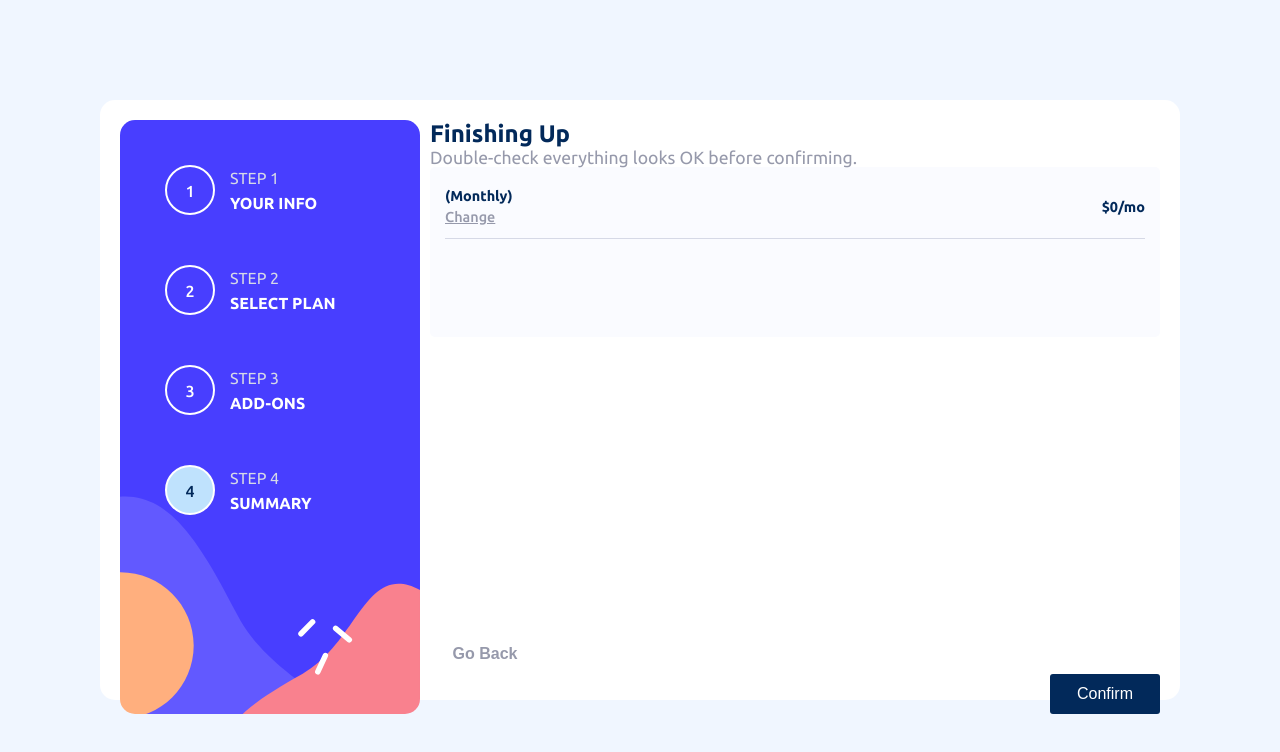
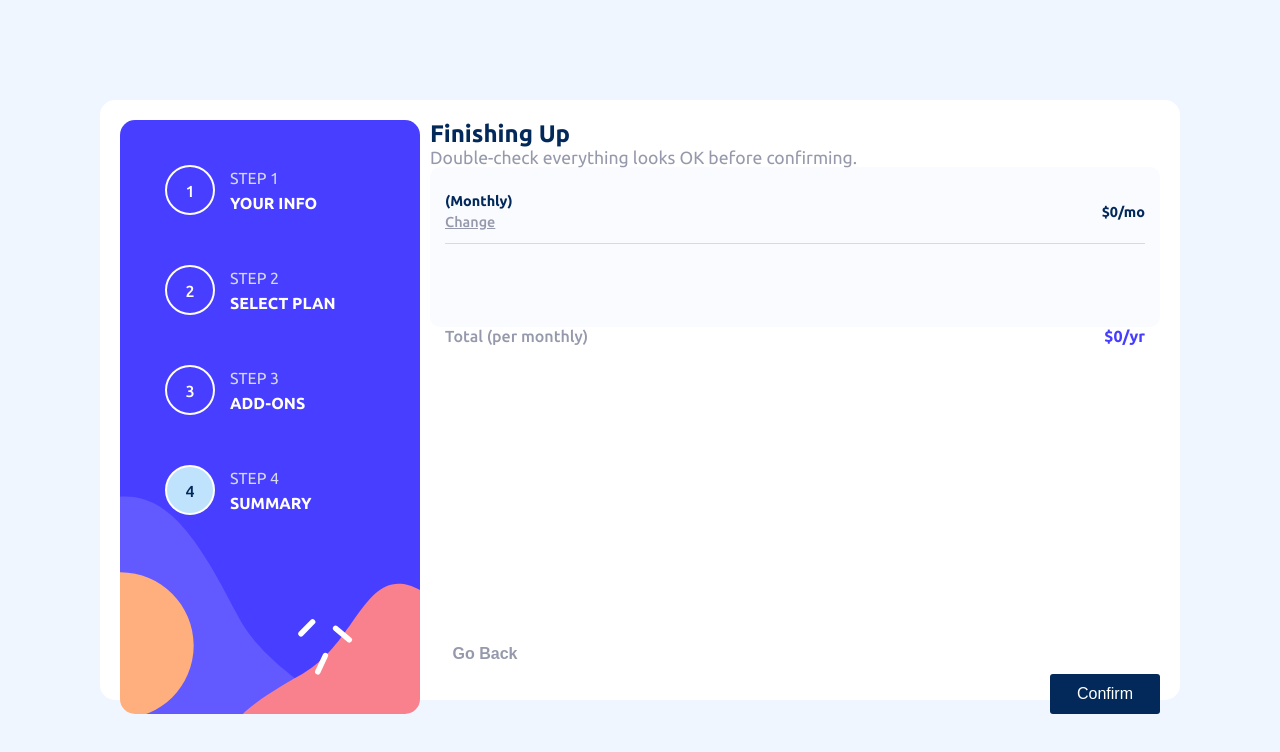
Before and after one commit to ogidog/multi-step-form, a React (Create React App) app: page /step2 in a window 1280 px wide. Shown: the top 752 px of the page. Built offline with nearby package versions, Linux system fonts and the light colour scheme.

Commit message:
Step 4 Done

```diff
--- a/src/entities/add-on-summary-item/ui/add-on-summary-item.tsx
+++ b/src/entities/add-on-summary-item/ui/add-on-summary-item.tsx
@@ -1,19 +1,39 @@
 import * as React from 'react';
-import {AddOnType, PriceType} from "shared/@types";
+import {AddOnType, PaymentType} from "shared/@types";
 import styled from "styled-components";
 
 const StyledContainer = styled.div`
+  display: flex;
+  justify-content: space-between;
+
+  align-self: start;
+  padding: 0px 15px 0px 15px;
 `;
+
+const AddOn = styled.div`
+  font-weight: 500;
+  font-size: var(--font-small);
+  color: var(--cool-gray);
+`;
+
+const Payment = styled.div`
+  font-weight: 700;
+  font-size: var(--font-small);
+  color: var(--marine-blue);
+`
 
 type Props = {
     addOn: AddOnType,
-    price: PriceType,
+    payment: PaymentType,
 };
 
 export const AddOnSummaryItem = (props: Props) => {
+    const {addOn, payment} = props;
+
     return (
-        <div>
-
-        </div>
+        <StyledContainer>
+            <AddOn>{addOn}</AddOn>
+            <Payment>{payment}</Payment>
+        </StyledContainer>
     );
 };
--- a/src/entities/index.ts
+++ b/src/entities/index.ts
@@ -9,6 +9,8 @@ import {PlanOption} from "./plan-option/ui/plan-option";
 import {BillingToggle} from "./billing-toggle/ui/billing-toggle";
 import {AddOnOption} from "./add-on-option/ui/add-on-option";
 import {SummaryPlan} from "./summary-plan/ui/summary-plan";
+import {AddOnSummaryItem} from "./add-on-summary-item/ui/add-on-summary-item";
+import {TotalPayment} from "./total-payment/ui/total-payment";
 
 export {
     StepNumber,
@@ -21,5 +23,7 @@ export {
     PlanOption,
     BillingToggle,
     AddOnOption,
-    SummaryPlan
+    SummaryPlan,
+    AddOnSummaryItem,
+    TotalPayment
 };
--- a/src/entities/summary-plan/ui/summary-plan.tsx
+++ b/src/entities/summary-plan/ui/summary-plan.tsx
@@ -1,9 +1,9 @@
 import * as React from 'react';
 import styled from "styled-components";
 import {useDispatch, useSelector} from "react-redux";
-import {selectBilling, selectPlan, selectPrice} from "../../../shared/slices/step2Slice";
-import {setStep} from "../../../shared/slices/controlSlice";
-import {shortBillingName} from "../../../shared";
+import {selectBilling, selectPlan, selectPlanPrice} from "shared/slices/step2Slice";
+import {setStep} from "shared/slices/controlSlice";
+import {shortBillingName} from "shared";
 
 const StyledContainer = styled.div`
   display: grid;
@@ -52,10 +52,10 @@ const Line = styled.hr`
 export const SummaryPlan = () => {
     const plan = useSelector(selectPlan);
     const dispatch = useDispatch();
-    const price = useSelector(selectPrice);
+    const planPrice = useSelector(selectPlanPrice);
     const billing = useSelector(selectBilling);
 
-    const payment = `$${price}/${shortBillingName(billing)}`
+    const payment = `$${planPrice}/${shortBillingName(billing)}`
     const changeClickHandler = () => {
         dispatch(setStep(2))
     }
--- /dev/null
+++ b/src/entities/total-payment/ui/total-payment.tsx
@@ -0,0 +1,38 @@
+import * as React from 'react';
+import {BillingType, PaymentType} from "shared/@types";
+import styled from "styled-components";
+
+const StyledContainer = styled.div`
+  display: flex;
+  justify-content: space-between;
+
+  padding: 0px 15px 0px 15px;
+`;
+
+const Payment = styled.div`
+  font-weight: 700;
+  font-size: var(--font-normal);
+  color: var(--purplish-blue);
+`;
+
+const Label = styled.div`
+  font-weight: 500;
+  font-size: var(--font-normal);
+  color: var(--cool-gray);
+`;
+
+type Props = {
+    billing: BillingType;
+    totalPayment: PaymentType;
+};
+
+export const TotalPayment = (props: Props) => {
+    const {billing, totalPayment} = props;
+
+    return (
+        <StyledContainer>
+            <Label>Total (per {billing})</Label>
+            <Payment>{totalPayment}</Payment>
+        </StyledContainer>
+    );
+};
--- a/src/shared/slices/step2Slice.ts
+++ b/src/shared/slices/step2Slice.ts
@@ -4,13 +4,13 @@ import {BillingType, PlanType, PriceType} from "../@types";
 
 export interface IStep2State {
     plan: PlanType,
-    price: PriceType,
+    planPrice: PriceType,
     billing: BillingType,
 }
 
 const initialState: IStep2State = {
     plan: "",
-    price: 0,
+    planPrice: 0,
     billing: "Monthly",
 }
 
@@ -23,14 +23,14 @@ const step2Slice = createSlice({
         },
         setData: (state, action: PayloadAction<Omit<IStep2State, "billing">>) => {
             state.plan = action.payload.plan;
-            state.price = action.payload.price;
+            state.planPrice = action.payload.planPrice;
         }
     }
 });
 
 export const selectBilling = (state: RootState) => state.step2.billing;
 export const selectPlan = (state: RootState) => state.step2.plan;
-export const selectPrice = (state: RootState) => state.step2.price;
+export const selectPlanPrice = (state: RootState) => state.step2.planPrice;
 
 export const {setData, changeBilling} = step2Slice.actions;
 export default step2Slice.reducer;
--- a/src/shared/slices/step3Slice.ts
+++ b/src/shared/slices/step3Slice.ts
@@ -4,12 +4,12 @@ import {AddOnType, PriceType} from "../@types";
 
 export interface IStep3State {
     addOns: AddOnType[],
-    prices: PriceType[]
+    addOnPrices: PriceType[]
 }
 
 const initState: IStep3State = {
     addOns: [],
-    prices: []
+    addOnPrices: []
 };
 
 const step3Slice = createSlice({
@@ -18,13 +18,15 @@ const step3Slice = createSlice({
     reducers: {
         setData: (state, action: PayloadAction<IStep3State>) => {
             state.addOns = action.payload.addOns;
-            state.prices = action.payload.prices;
+            state.addOnPrices = action.payload.addOnPrices;
         }
     }
 });
 
 
 export const selectAddOns = (state: RootState) => state.step3.addOns;
+export const selectAddOnPrices = (state: RootState) => state.step3.addOnPrices;
+
 export const {setData} = step3Slice.actions;
 
 export default step3Slice.reducer;
--- a/src/widgets/step2-form/ui/step2-form.tsx
+++ b/src/widgets/step2-form/ui/step2-form.tsx
@@ -3,7 +3,7 @@ import styled from "styled-components";
 import {useDispatch, useSelector} from "react-redux";
 import {nextStep, selectCurrentStepNumber} from "shared/slices/controlSlice";
 import {selectBilling, selectPlan, setData as setStep2Data} from "shared/slices/step2Slice";
-import {FC, FormEvent, FormEventHandler, useEffect} from "react";
+import {FC, FormEvent, FormEventHandler} from "react";
 import {BillingToggle, PlanOption} from "entities/index";
 import {PLANS, PLAN_PRICE} from "shared/lib/const";
 import {shortBillingName} from "shared/index";
@@ -65,7 +65,7 @@ export const Step2Form: FC = () => {
         if (stepFormElem) {
             const plan = (new FormData(stepFormElem)).get("plan")
             if (plan) {
-                dispatch(setStep2Data({"plan": plan.toString(), "price": PLAN_PRICE[billing][plan.toString()]}))
+                dispatch(setStep2Data({plan: plan.toString(), planPrice: PLAN_PRICE[billing][plan.toString()]}))
                 dispatch(nextStep());
             }
         }
--- a/src/widgets/step3-form/ui/step3-form.tsx
+++ b/src/widgets/step3-form/ui/step3-form.tsx
@@ -69,7 +69,7 @@ export const Step3Form: FC = () => {
             const prices = addOns.map(addOn => {
                 return ADD_ON_PRICE[billing][addOn];
             });
-            dispatch(setStep3Data({addOns: addOns, prices: prices}))
+            dispatch(setStep3Data({addOns: addOns, addOnPrices: prices}))
             dispatch(nextStep())
         }
     }
--- a/src/widgets/step4-form/ui/step4-form.tsx
+++ b/src/widgets/step4-form/ui/step4-form.tsx
@@ -1,11 +1,16 @@
 import * as React from 'react';
 import styled from "styled-components";
-import {SummaryPlan} from "../../../entities";
+import {SummaryPlan, AddOnSummaryItem, TotalPayment} from "entities/index";
+import {useSelector} from "react-redux";
+import {selectBilling, selectPlanPrice} from "shared/slices/step2Slice";
+import {selectAddOnPrices, selectAddOns} from "shared/slices/step3Slice";
+import {shortBillingName} from "shared/index";
+import {BillingType} from "../../../shared/@types";
 
 const StyledContainer = styled.div`
   @media (max-width: 1024px) {
     display: grid;
-    grid-template-rows: 50px 60px 200px 1fr;
+    grid-template-rows: 50px 60px 180px 20px;
 
     box-sizing: border-box;
     border-radius: 10px;
@@ -15,7 +20,6 @@ const StyledContainer = styled.div`
     top: -25px;
 
     width: 100%;
-    height: 100%;
 
     padding: 30px 15px 30px 15px;
   }
@@ -39,26 +43,45 @@ const Hint = styled.div`
 
 const SummaryChoice = styled.div`
   display: grid;
-  grid-template-rows: 80px 40px 40px;
+  grid-template-rows: 85px 25px 35px 1fr;
   grid-row-gap: 5px;
   align-items: end;
 
   width: 100%;
-  height: 100%;
+  height: fit-content;
 
   background-color: var(--alabaster);
 
-  border-radius: 5px;
+  border-radius: 10px;
 `
 
 export const Step4Form = () => {
+    const planPrice = useSelector(selectPlanPrice);
+    const billing = useSelector(selectBilling).toLowerCase() as BillingType;
+    const addOns = useSelector(selectAddOns);
+    const addOnPrices = useSelector(selectAddOnPrices);
+
+    const totalPayment = () => {
+        const payment = planPrice + addOnPrices.reduce((a, b) => a + b, 0);
+        return `$${payment}/${shortBillingName(billing)}`
+    }
+
+    const addOnSummary = () => {
+        return addOns.map((addOn, index) => {
+            const payment = `+$${addOnPrices[index]}/${shortBillingName(billing)}`;
+            return <AddOnSummaryItem key={index} addOn={addOn} payment={payment}/>
+        });
+    }
+
     return (
         <StyledContainer>
             <Title>Finishing Up</Title>
             <Hint>Double-check everything looks OK before confirming.</Hint>
             <SummaryChoice>
                 <SummaryPlan/>
+                {addOnSummary()}
             </SummaryChoice>
+            <TotalPayment billing={billing} totalPayment={totalPayment()}/>
         </StyledContainer>
     );
 };
```
